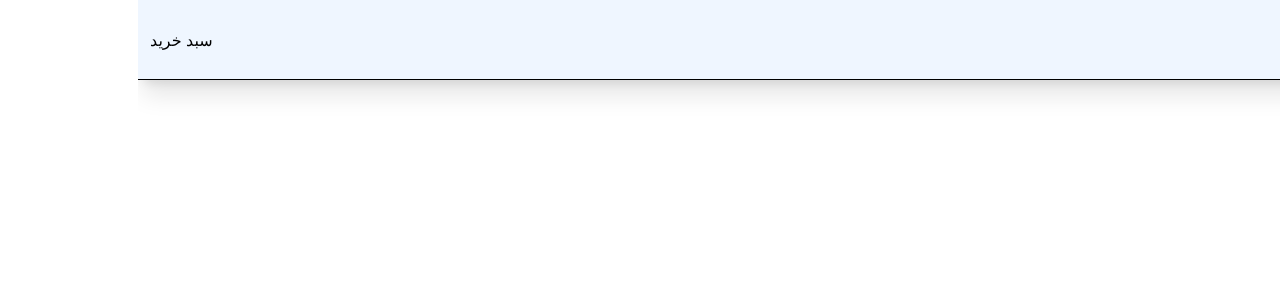
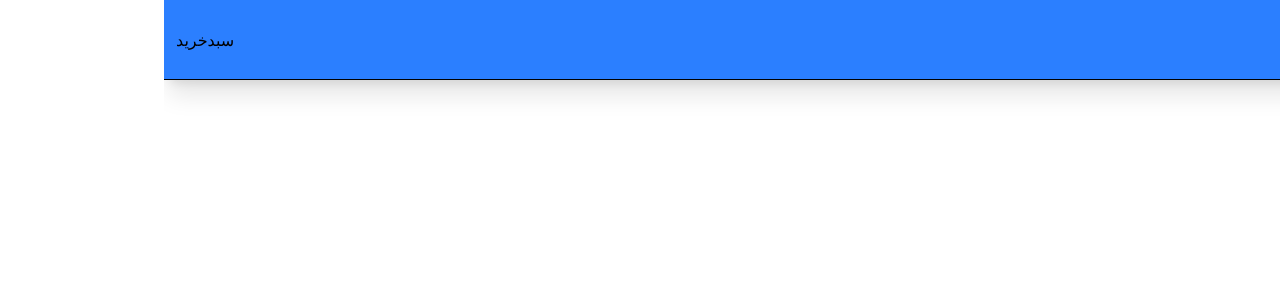
Before and after one commit to javadi2810/react-first-store-project, a React (Vite) app: page / in a window 1280 px wide. Shown: the top 300 px of the page. Built offline with nearby package versions, Linux system fonts and the light colour scheme.

Commit message:
cheng color navbar

```diff
--- a/src/components/navbar/Navbar.tsx
+++ b/src/components/navbar/Navbar.tsx
@@ -3,7 +3,7 @@ import Container from '../container/Container'
 
 function Navbar() {
     return (
-        <div className="h-20 border-b   bg-blue-50   shadow-xl  flex justify-between items-center"  >
+        <div className="h-20 border-b   bg-blue-500   shadow-xl  flex justify-between items-center"  >
             <Container className='mx-auto'>
                 <div className='flex justify-between items-center '>
                     <ul className='flex gap-2'>
@@ -19,7 +19,8 @@ function Navbar() {
 
 
                     <div>
-                        <button> سبد خرید</button>
+
+                        <button> سبدخرید</button>
                     </div>
                 </div>
             </Container>
```
